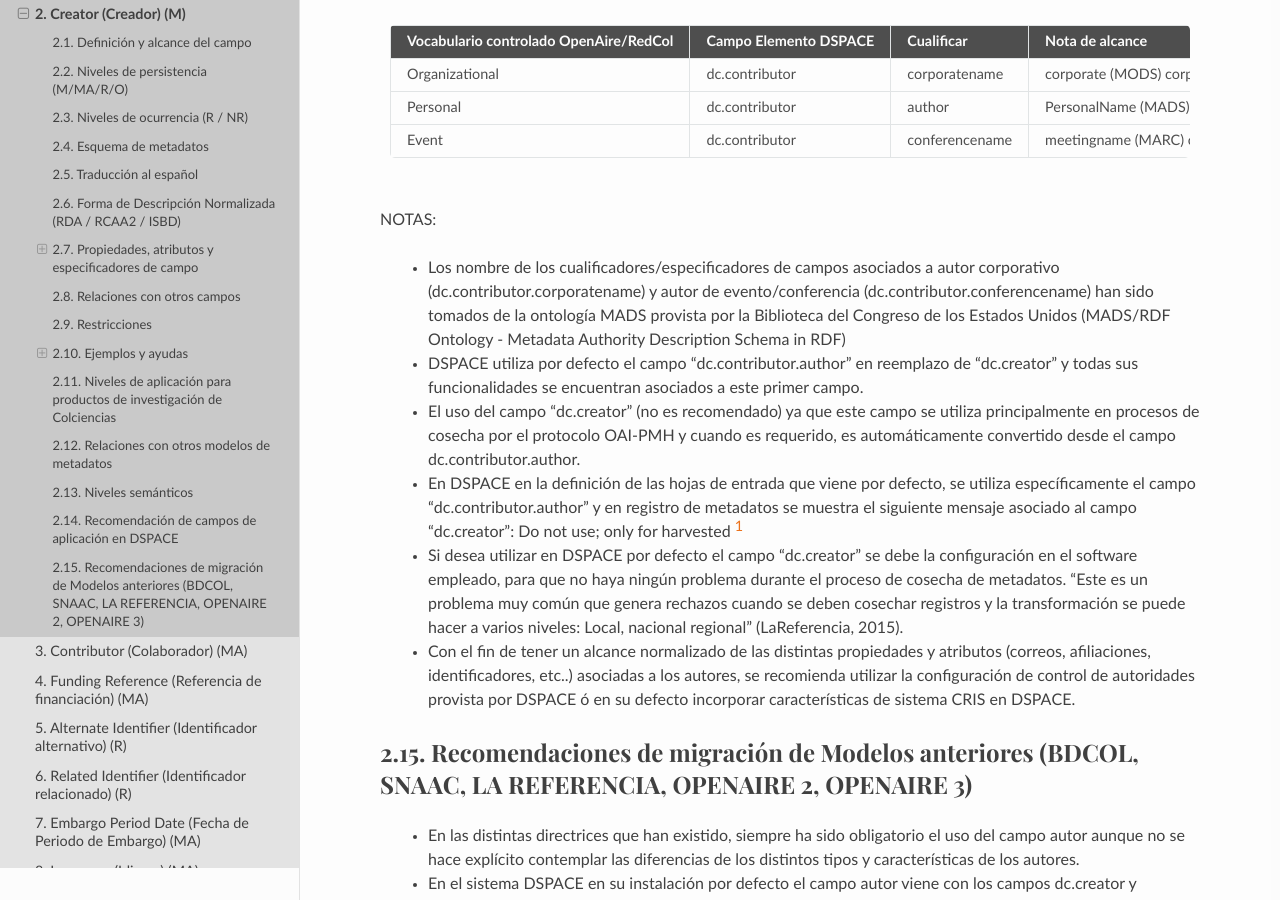
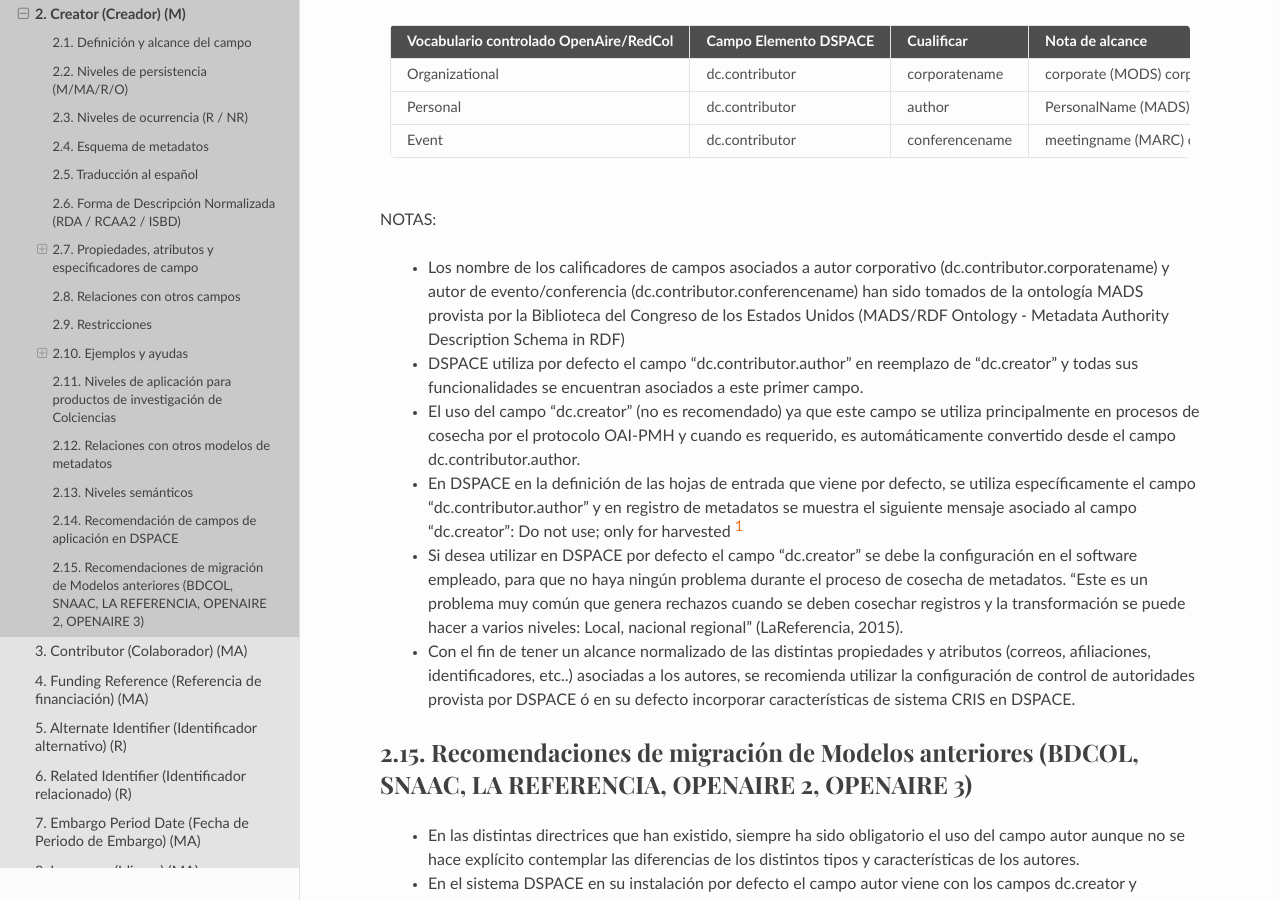
Before and after one commit to rcic/openaire4, a Sphinx documentation site: the page built from docs/field_creator.rst, in a window 1280 px wide and 900 px high, scrolled down 6462 px. Built offline with Sphinx 7.4.7 and the Read the Docs theme 2.0.0, drawn with Linux system fonts in a browser that asks for light colours; some web fonts are replaced; a script that is not in the unit is left out.

Commit message:
actualizacion

```diff
--- a/docs/field_creator.rst
+++ b/docs/field_creator.rst
@@ -292,7 +292,7 @@
 
 NOTAS:
 
-  - Los nombre de los cualificadores/especificadores de campos asociados a autor corporativo (dc.contributor.corporatename) y autor de evento/conferencia (dc.contributor.conferencename) han sido tomados de la ontología MADS provista por la Biblioteca del Congreso de los Estados Unidos (MADS/RDF Ontology - Metadata Authority Description Schema in RDF)
+  - Los nombre de los calificadores de campos asociados a autor corporativo (dc.contributor.corporatename) y autor de evento/conferencia (dc.contributor.conferencename) han sido tomados de la ontología MADS provista por la Biblioteca del Congreso de los Estados Unidos (MADS/RDF Ontology - Metadata Authority Description Schema in RDF)
   - DSPACE utiliza por defecto el campo “dc.contributor.author” en reemplazo de “dc.creator”  y todas sus funcionalidades se encuentran asociados a este primer campo.
   - El uso del campo “dc.creator” (no es recomendado) ya que este campo se utiliza principalmente en procesos de cosecha por el protocolo OAI-PMH y cuando es requerido, es automáticamente convertido desde el campo dc.contributor.author.
   - En DSPACE en la definición de las hojas de entrada que viene por defecto, se utiliza específicamente el campo “dc.contributor.author” y en registro de metadatos se muestra el siguiente mensaje asociado al campo “dc.creator”: Do not use; only for harvested [#]_
```
